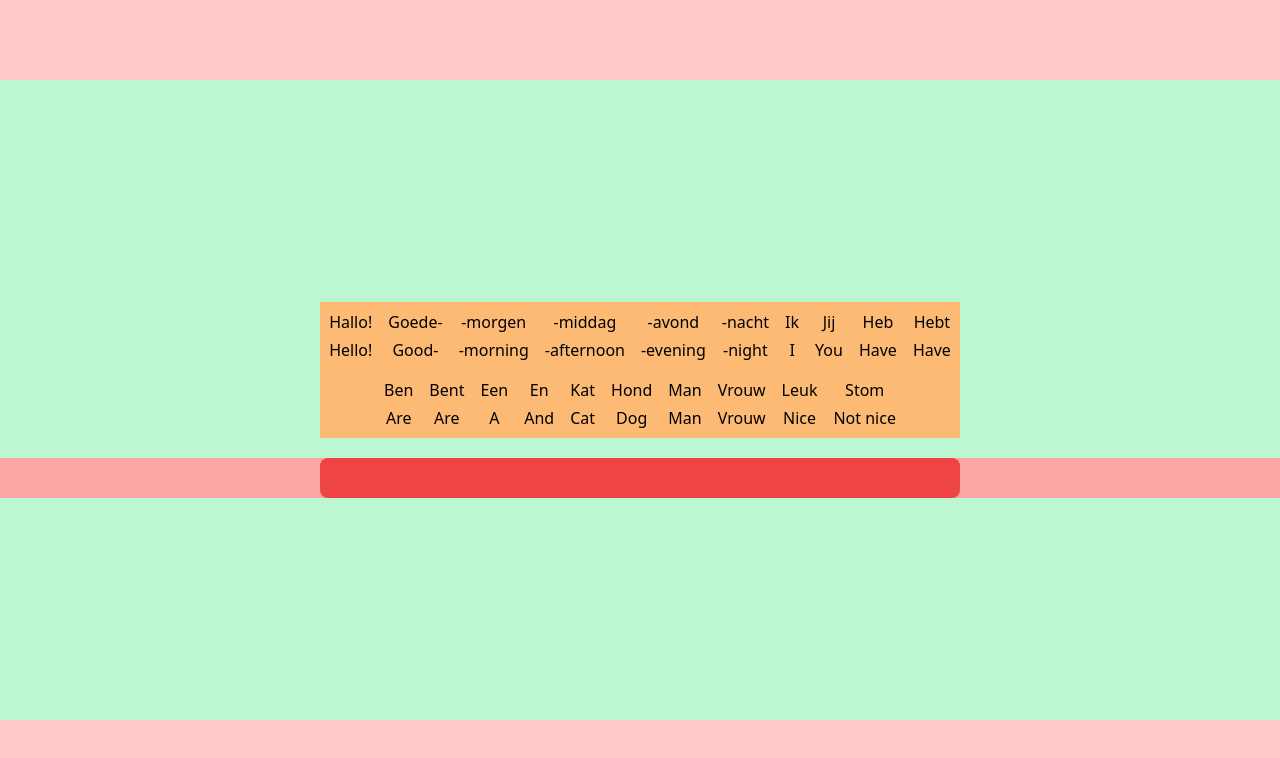
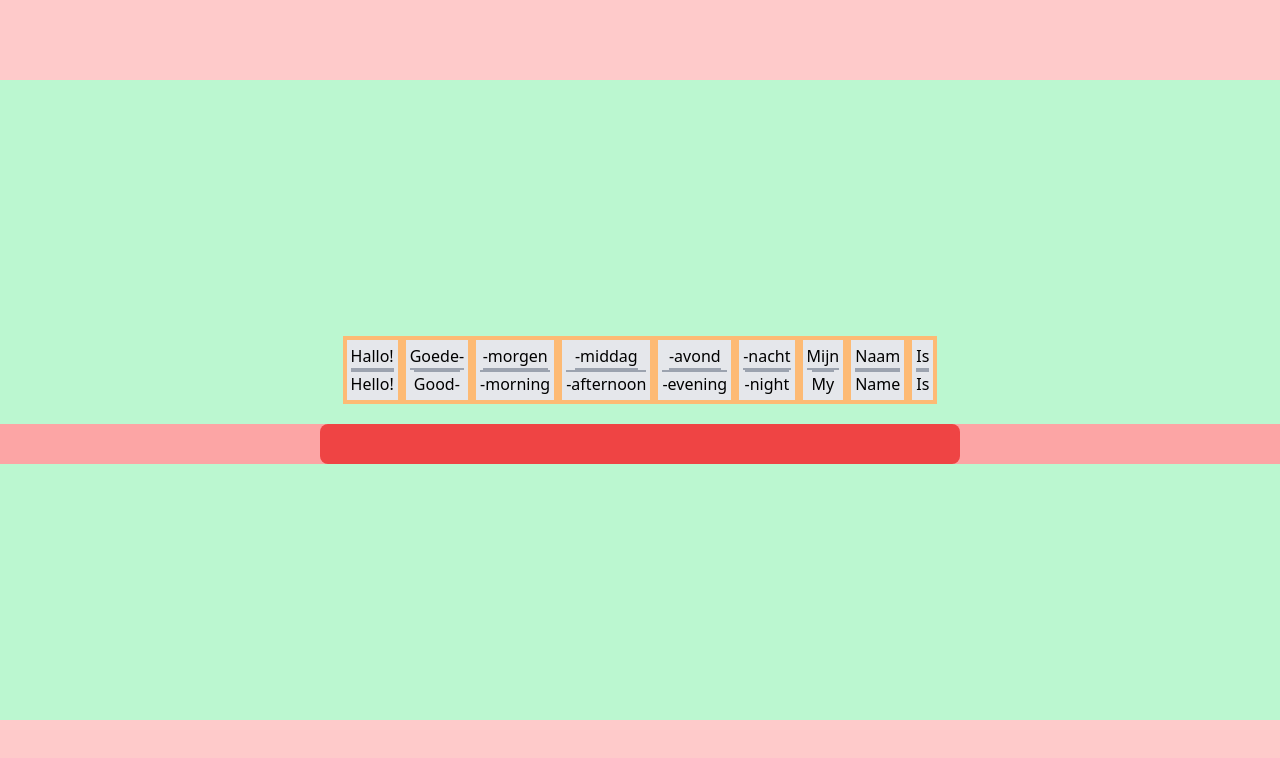
Before and after one commit to rsftb/nl, a SvelteKit app: page / in a window 1280 px wide. Shown: the top 758 px of the page. Built offline with nearby package versions, Linux system fonts and the light colour scheme.

Commit message:
Index Main Section reduced to two components

```diff
--- /dev/null
+++ b/src/components/BoxVocab.svelte
@@ -0,0 +1,10 @@
+<script>
+    import Word from './Word.svelte';
+    export let vocab;
+</script>
+
+<div id="builder-section-vocab" class="w-fit max-w-[50%] flex-wrap flex justify-center mx-auto bg-orange-300">
+    {#each vocab as word}
+        <Word {word} />
+    {/each}
+</div>
--- /dev/null
+++ b/src/components/PhraseBar.svelte
@@ -0,0 +1,7 @@
+<script>
+    import { onMount } from 'svelte';
+</script>
+
+<div id="builder-section-phrase" class="w-screen bg-red-300">
+    <ul class="bg-red-500 mx-auto w-[50%] h-10 rounded-lg"></ul>
+</div>
--- a/src/components/Word.svelte
+++ b/src/components/Word.svelte
@@ -1,8 +1,15 @@
 <script>
+    import { ToggleSection } from '$lib/utils.js';
     export let word;
 </script>
 
-<div class="flex flex-col justify-center gap-1 items-center p-1 m-1">
-    <span>{word.dutch}</span>
-    <span>{word.english}</span>
-</div>
+<button class="cursor-pointer flex flex-col justify-center gap-0 bg-gray-200 items-center p-1 m-1" on:click={(event) => ToggleSection(event.currentTarget)}>
+    <span class="border-b-2 border-b-gray-400">{word.dutch}</span>
+    <span class="border-t-2 border-t-gray-400">{word.english}</span>
+</button>
+
+<style>
+    span {
+        pointer-events: none;
+    }
+</style>
--- /dev/null
+++ b/src/lib/utils.js
@@ -0,0 +1,4 @@
+export function ToggleSection(word){
+    console.log(word);
+    return word;
+}
--- a/src/routes/+page.svelte
+++ b/src/routes/+page.svelte
@@ -1,15 +1,37 @@
 <script>
     import { onMount } from 'svelte';
     import { readable, writable } from 'svelte/store';
-    import Word from '../components/Word.svelte';
+
+    import VocabBox from '../components/BoxVocab.svelte';
+    import PhraseBar from '../components/PhraseBar.svelte';
 
     let vocab = [
-        { dutch: "Hallo!", english: "Hello!"},
-        { dutch: "Goede-", english: "Good-"},
-        { dutch: "-morgen", english: "-morning"},
-        { dutch: "-middag", english: "-afternoon"},
-        { dutch: "-avond", english: "-evening"},
-        { dutch: "-nacht", english: "-night"},
+        { dutch: "Hallo!", english: "Hello!", type: "GREETING"},
+        { dutch: "Goede-", english: "Good-", type: "GREETING"},
+        { dutch: "-morgen", english: "-morning", type: "GREETING"},
+        { dutch: "-middag", english: "-afternoon", type: "GREETING"},
+        { dutch: "-avond", english: "-evening", type: "GREETING"},
+        { dutch: "-nacht", english: "-night", type: "GREETING"},
+        { dutch: "Mijn", english: "My", type: "PVNW"},
+        { dutch: "Naam", english: "Name", type: "ZN"},
+        { dutch: "Is", english: "Is", type: "BVNW"}
+    ];
+
+</script>
+
+<main id="main" class="h-screen content-center bg-red-200">
+
+<section id="" class="flex flex-col justify-center gap-5 w-auto h-[80%] bg-green-200">
+
+    <VocabBox {vocab} />
+    <PhraseBar />
+
+</section>
+
+</main>
+
+
+<!--
         { dutch: "Ik", english: "I"},
         { dutch: "Jij", english: "You"},
         { dutch: "Heb", english: "Have"},
@@ -22,26 +44,6 @@
         { dutch: "Hond", english: "Dog"},
         { dutch: "Man", english: "Man"},
         { dutch: "Vrouw", english: "Vrouw"},
-        { dutch: "Leuk", english: "Nice"},
-        { dutch: "Stom", english: "Not nice"}
-    ];
-</script>
-
-<main id="main" class="h-screen content-center bg-red-200">
-
-<section id="" class="flex flex-col justify-center gap-5 w-auto h-[80%] bg-green-200">
-
-    <div id="builder-section-vocab" class="w-fit max-w-[50%] flex-wrap flex justify-center mx-auto bg-orange-300">
-        {#each vocab as word}
-            <Word {word} />
-        {/each}
-    </div>
-
-    <div id="builder-section-phrase" class="w-screen bg-red-300">
-        <div class="bg-red-500 mx-auto w-[50%] h-10 rounded-lg"></div>
-    </div>
-
-
-</section>
-
-</main>
+        { dutch: "Leuke", english: "Nice"},
+        { dutch: "Luie", english: "Lazy"}
+-->
```
